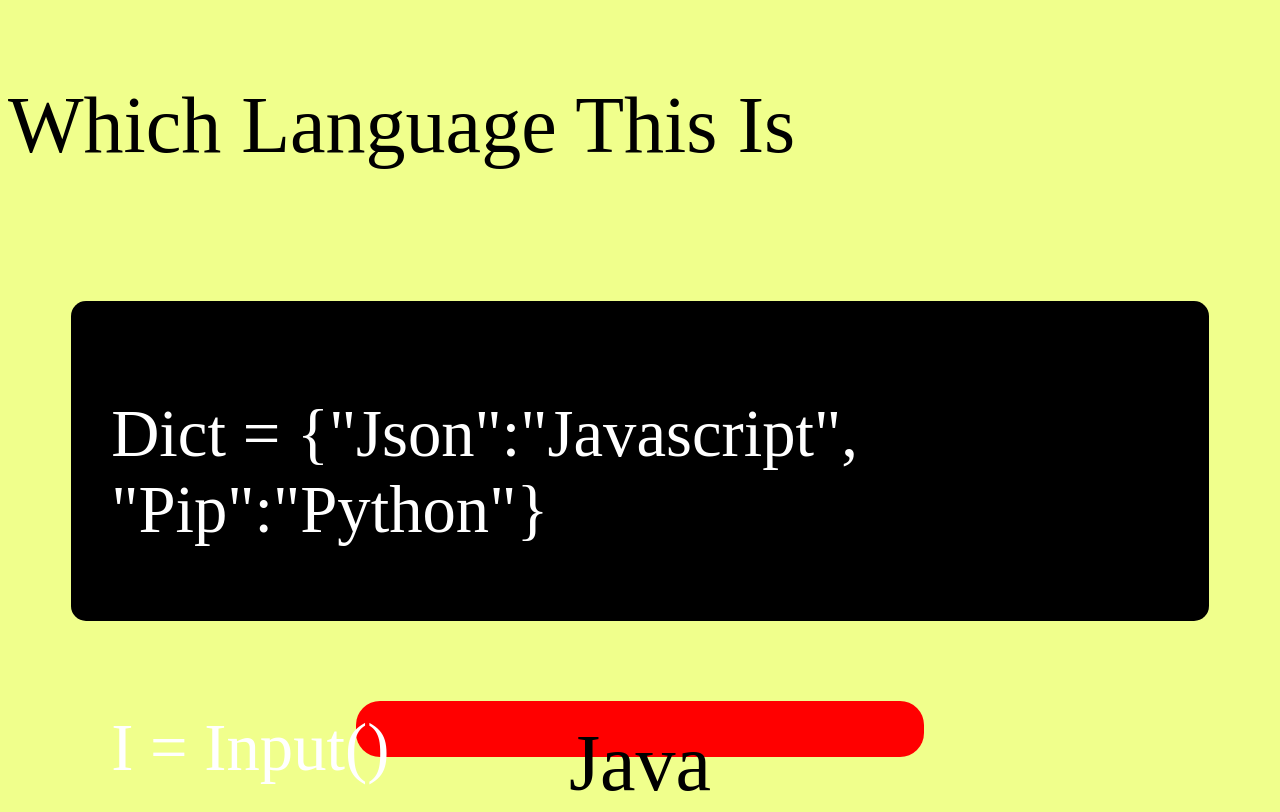
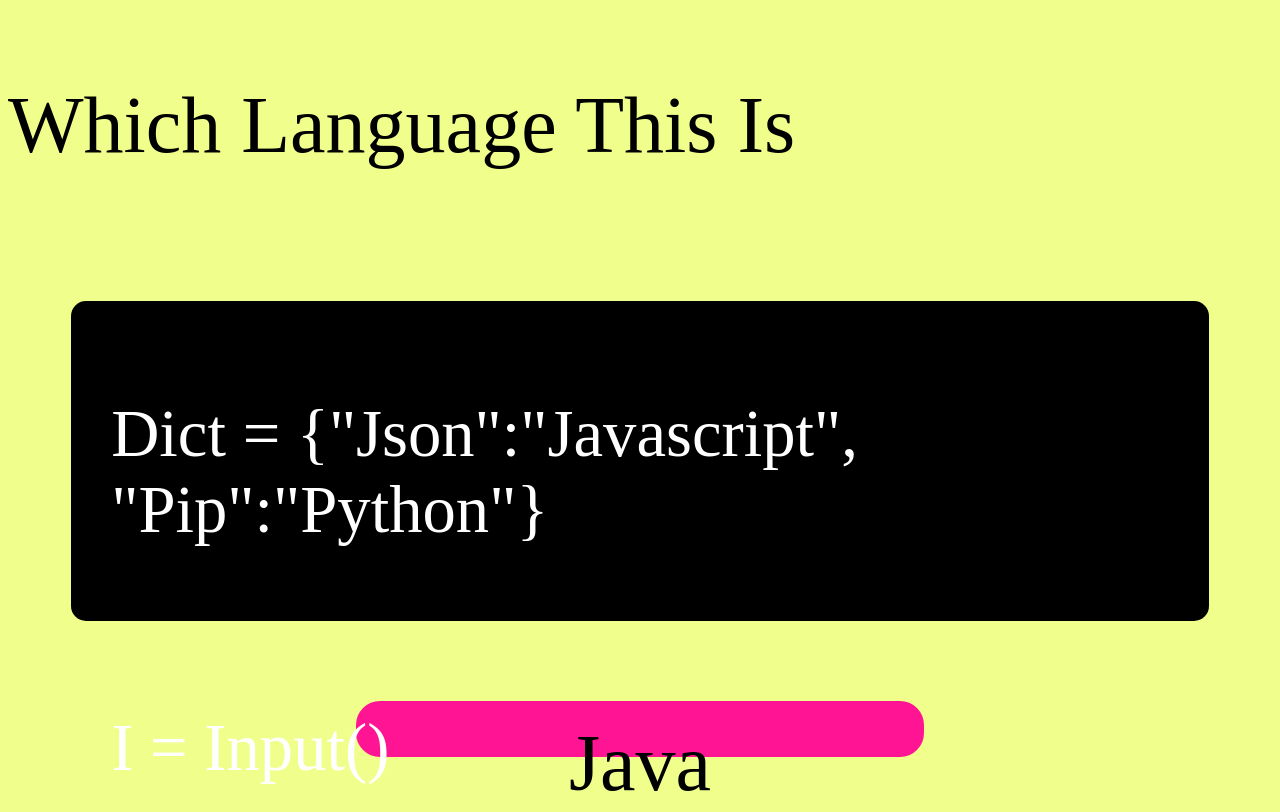
Before and after one commit to brute136/DesignLanGGuess, a plain HTML site: page index.html in a window 1280 px wide. Shown: the top 812 px of the page. Drawn offline with Linux system fonts and the light colour scheme.

Commit message:
Create styles.css

```diff
--- a/css/styles.css
+++ b/css/styles.css
@@ -20,7 +20,7 @@ body
   margin-right:auto;
   margin-top:60px;
   border-radius:24px;
-  background-color:Red;
+  background-color:deeppink;
 }
 
 .text{
```
